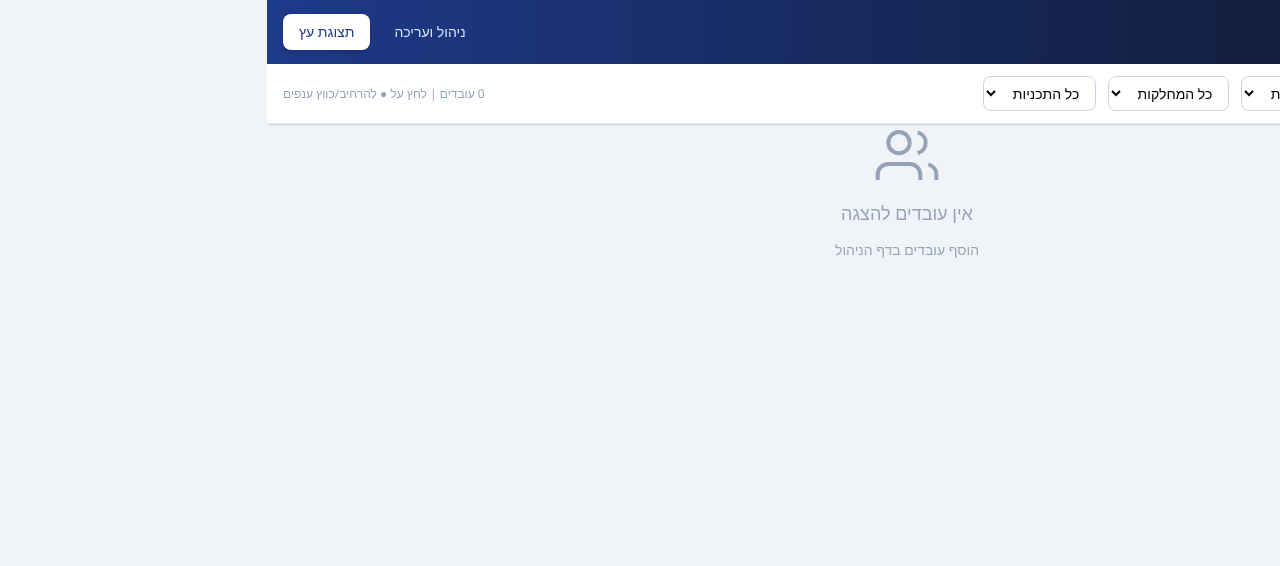
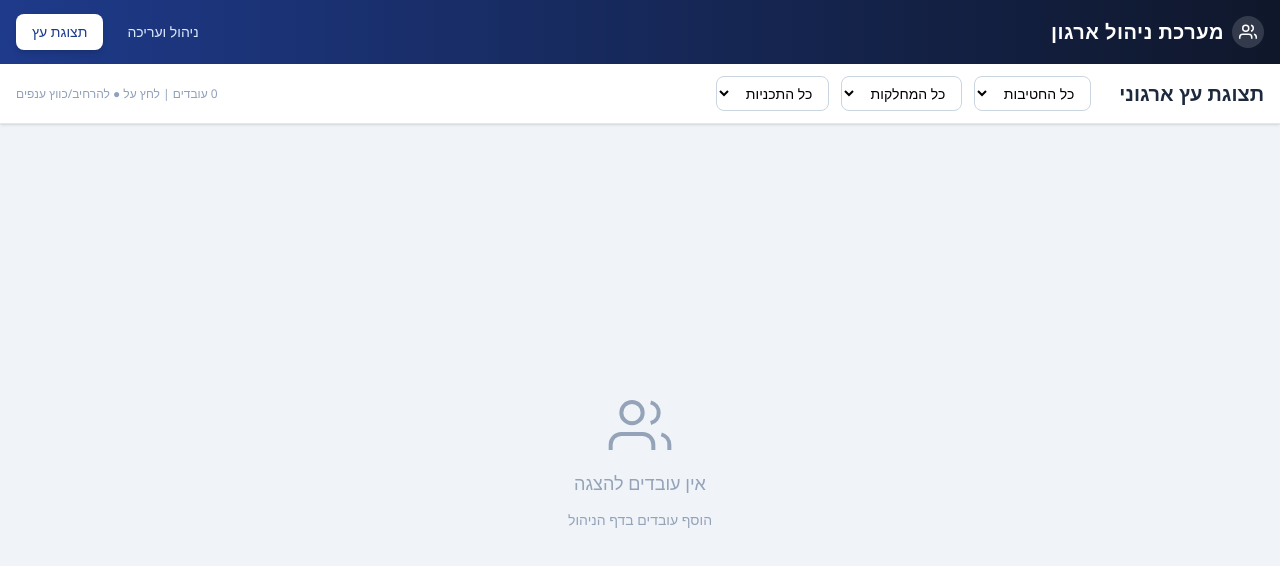
Before and after one commit to focusrave-collab/Ogen--MP, a React (Vite) app: page /#/display in a window 1280 px wide. Shown: the top 566 px of the page. Built offline with nearby package versions, Linux system fonts and the light colour scheme.

Commit message:
fix: add flex column layout to App so tree container gets proper height

```diff
--- a/src/App.tsx
+++ b/src/App.tsx
@@ -8,12 +8,16 @@ export default function App() {
   return (
     <EmployeeProvider>
       <BrowserRouter>
+        <div style={{ display: 'flex', flexDirection: 'column', height: '100vh', overflow: 'hidden' }}>
           <Navbar />
+          <div style={{ flex: 1, overflow: 'hidden', display: 'flex', flexDirection: 'column' }}>
             <Routes>
               <Route path="/" element={<Navigate to="/manage" replace />} />
               <Route path="/manage" element={<ManagePage />} />
               <Route path="/display" element={<DisplayPage />} />
             </Routes>
+          </div>
+        </div>
       </BrowserRouter>
     </EmployeeProvider>
   )
--- a/src/pages/DisplayPage.tsx
+++ b/src/pages/DisplayPage.tsx
@@ -21,7 +21,7 @@ export default function DisplayPage() {
   const hasFilter = filterDivision || filterDepartment || filterProgram
 
   return (
-    <div className="flex flex-col flex-1" style={{ direction: 'rtl', height: 'calc(100vh - 64px)' }}>
+    <div style={{ display: 'flex', flexDirection: 'column', flex: 1, direction: 'rtl', minHeight: 0 }}>
       {/* Toolbar */}
       <div className="flex items-center gap-3 px-4 py-3 bg-white border-b border-slate-200 flex-wrap shadow-sm z-10">
         <h1 className="text-xl font-bold text-slate-800 ml-4">תצוגת עץ ארגוני</h1>
```
Lines whose indentation alone changed are shown as unchanged.
